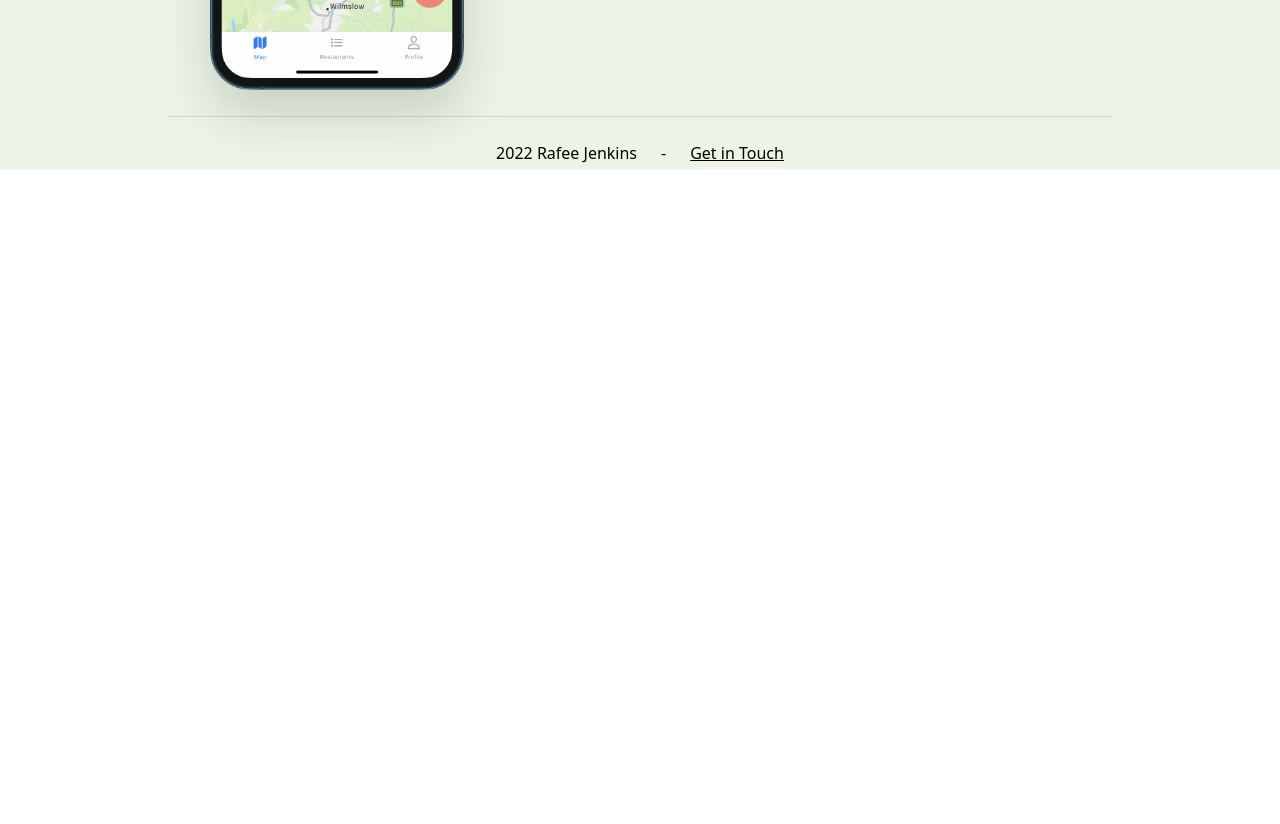
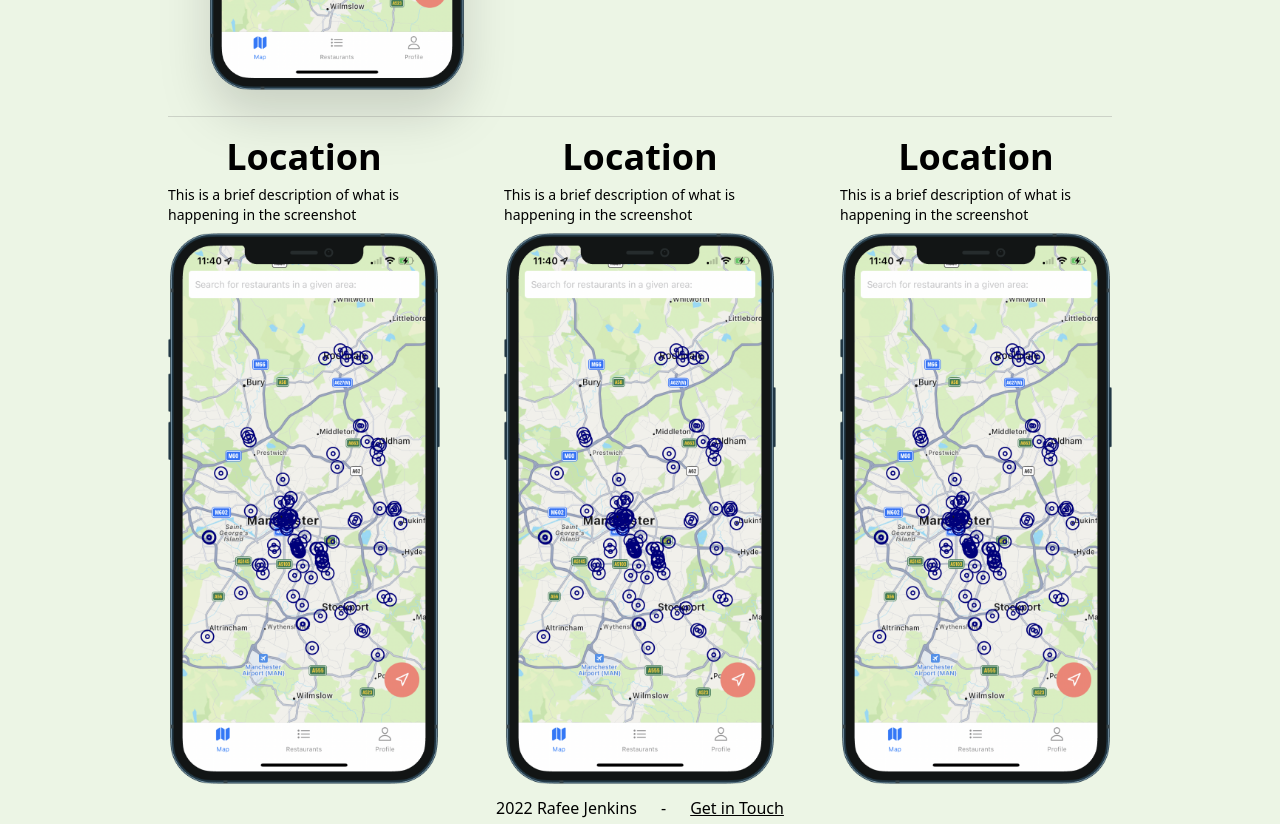
Before and after one commit to rafeeJ/gethalal-web, a Next.js app: page / in a window 1280 px wide. Shown: the part 700-1524 px from the top of the page. Before the commit the page ends 869 px from the top, so only its background shows below. Built offline with nearby package versions, Linux system fonts and the light colour scheme.

Commit message:
Added screenshot grid

```diff
--- a/pages/index.js
+++ b/pages/index.js
@@ -20,6 +20,7 @@ export default function Home() {
       </div>
       <Divider />
       {/* Feature columns go here? */}
+      <ContentGrid />
     </Layout>
   )
 }
@@ -27,7 +28,7 @@ export default function Home() {
 const TextHeader = () => {
   return (
     <div className="text-center my-2 md:my-10">
-      <text className="text-4xl font-semibold">Find Halal Restaurants quick</text>
+      <text className="text-4xl font-semibold">Find halal restaurants quick</text>
       <br />
       <div className="font-light text-2xl">
         <text>Easy to use, no tracking.</text>
@@ -79,3 +80,29 @@ const Divider = () => {
     <div style={{height: 1, width: 'auto', backgroundColor: 'gray', opacity: '30%'}} className="my-3"></div>
   )
 }
+
+const ContentGrid = () => {
+  return (
+    <div className="grid gap-16 grid-cols-1 md:grid-cols-3">
+      <ImageCard imageSrc={screen} alt={'A pic of GetHalal'} title='Location'>
+        <text>This is a brief description of what is happening in the screenshot</text>
+      </ImageCard>
+      <ImageCard imageSrc={screen} alt={'A pic of GetHalal'} title='Location'>
+        <text>This is a brief description of what is happening in the screenshot</text>
+      </ImageCard>
+      <ImageCard imageSrc={screen} alt={'A pic of GetHalal'} title='Location'>
+        <text>This is a brief description of what is happening in the screenshot</text>
+      </ImageCard>
+    </div>
+  )
+}
+
+const ImageCard = ({ imageSrc, alt, children, title}) => {
+  return (
+    <div className="flex flex-col rounded-lg items-center">
+      <text className="text-4xl font-semibold my-2">{title}</text>
+      <text className="text-sm mb-2">{children}</text>
+      <Image src={imageSrc} alt={alt} className='w-72'/>
+    </div>
+  )
+}
```
